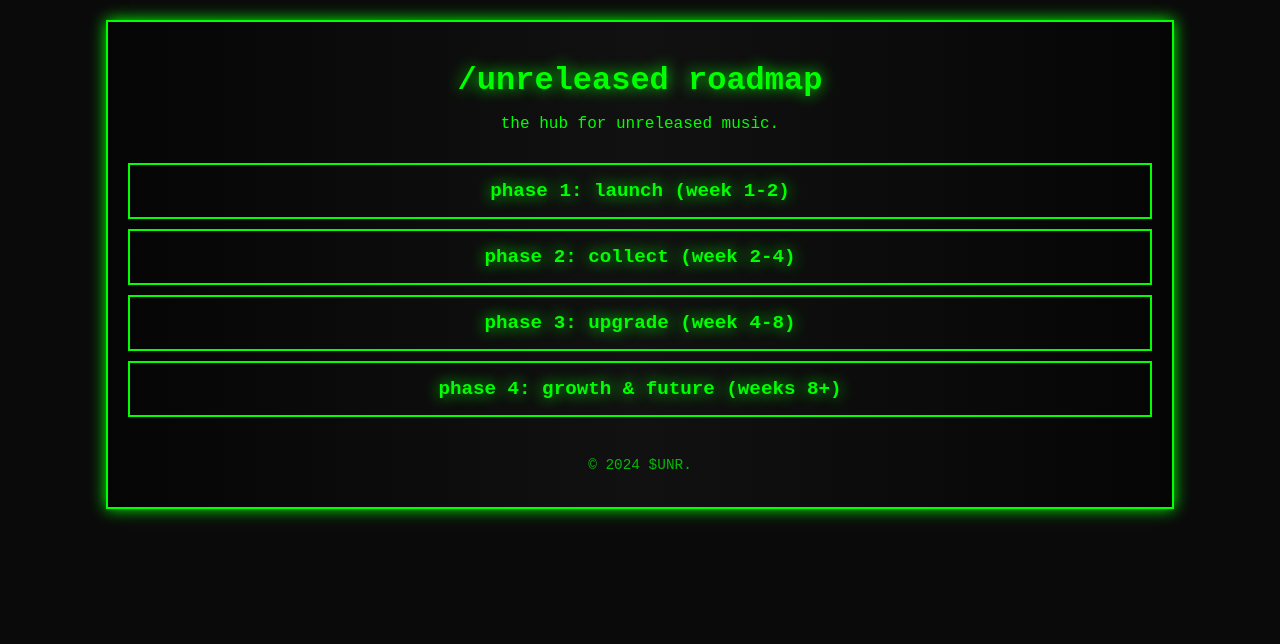
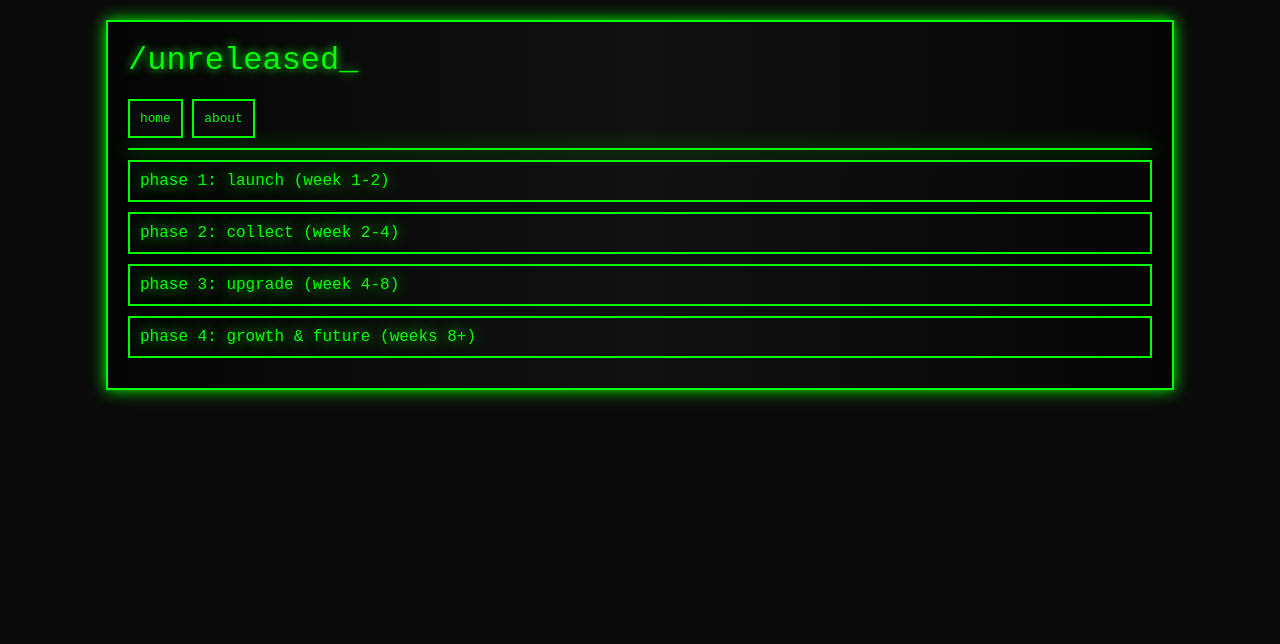
Before and after one commit to zahdoma/unreleasedarchive, a website: page public/roadmap.html in a window 1280 px wide. Drawn offline with Linux system fonts and the light colour scheme.

Commit message:
project files
lots of ui

```diff
--- a/package.json
+++ b/package.json
@@ -44,6 +44,7 @@
     "escape-html": "^1.0.3",
     "etag": "^1.8.1",
     "express": "^4.21.2",
+    "express-session": "^1.18.1",
     "finalhandler": "^1.3.1",
     "forwarded": "^0.2.0",
     "fresh": "^0.5.2",
--- a/public/about.css
+++ b/public/about.css
@@ -55,7 +55,7 @@ body {
 }
 
 /* =========================================================
-   DOWNLOAD/CLEAR/CONNECT CART BUTTON
+   NAV
    ========================================================= */
    .roadmap-btn, .home-btn {
     padding: 10px;
@@ -80,6 +80,15 @@ body {
     text-decoration: none;
 }
 
+/* =========================================================
+   CONTENT
+   ========================================================= */
+   .about-description {
+       color: #fff;
+       margin-top: 10px;
+       margin-bottom: 0px;
+   }
+
 #question {
     font-size: 1rem;
     color: #00ff00;
@@ -96,6 +105,12 @@ ul {
 
 li {
     color: #fff;
+    margin-bottom: 20px;
+}
+
+#lastli {
+    color: #fff;
+    margin-bottom: 0px;
 }
 
 /* =========================================================
@@ -129,9 +144,3 @@ li {
     color: #fff;
     box-shadow: 0 0 10px #00ff00;
 }
-
-.about-description {
-    color: #fff;
-    margin-top: 10px;
-    margin-bottom: 0px;
-}
--- /dev/null
+++ b/public/password.css
@@ -0,0 +1,107 @@
+body {
+    font-family: 'Courier New', monospace;
+    background-color: #0a0a0a;
+    color: #00ff00;
+    margin: 0;
+    padding: 0;
+    text-align: center;
+    overflow-x: hidden;
+    user-select: none;
+  }
+
+  #error-message {
+    color: red;
+    font-size: .8rem;
+    margin-left: 10px;
+    padding-left: 10px;
+    padding-right: 10px;
+    display: inline-block;
+    text-align: right;
+    border-left: 1px dashed red;
+}
+
+  /* =========================================================
+   TITLE AND BLINKING CURSOR
+   ========================================================= */
+   .title-container{
+    margin-top: 0px;
+    margin-bottom: 20px;
+}
+
+.retro-title {
+    font-size: 2rem;
+    display: inline-block;
+    text-shadow: 0 0 10px #00ff00;
+}
+
+.blinking-cursor {
+    animation: blink 1s infinite;
+    text-shadow: 0 0 10px #00ff00;
+}
+
+@keyframes blink {
+    0%, 100% { opacity: 1; }
+    50% { opacity: 0; }
+}
+
+/* =========================================================
+PASSWORD IMPUT BOX
+========================================================= */
+.password-submit {
+    display: flex;
+    align-items: center;
+    gap: 10px;
+}
+
+  #password-container {
+    background: linear-gradient(to right, #050505 0%, #111 50%, #050505 100%);
+    box-shadow: 0 0 15px #00ff00;
+    width: 80%;
+    max-width: 1200px;
+    margin: 20px auto;
+    border: 2px solid #00ff00;
+    padding: 20px;
+    text-align: left;
+    position: relative;
+  }
+
+  #password-container p {
+    font-size: 2rem;
+    display: inline-block;
+    text-shadow: 0 0 10px #00ff00;
+    margin: 0px;
+  }
+
+  #password-container input[type="password"] {
+    margin: none;
+    padding: 10px;
+    font-family: 'Courier New', monospace;
+    font-size: .8rem;
+    border: 2px solid #00ff00;
+    background-color: #0a0a0a;
+    color: #00ff00;
+    outline: none;
+    text-align: left;
+    max-width: 400px;
+  }
+
+/* =========================================================
+SUBMIT BUTTON
+========================================================= */
+  #password-container button {
+    padding: 10px;
+    font-family: 'Courier New', monospace;
+    font-size: .8rem;
+    border: 2px solid #00ff00;
+    background-color: #0a0a0a;
+    color: #00ff00;
+    outline: none;
+    text-align: center;
+  }
+
+  #password-container button:hover {
+    border-color: #fff;
+    box-shadow: 0 0 10px #00ff00;
+    text-decoration: underline;
+    cursor: pointer;
+  }
--- a/public/roadmap.css
+++ b/public/roadmap.css
@@ -4,10 +4,19 @@ body {
     color: #00ff00;
     margin: 0;
     padding: 0;
-    text-align: center; /* This already centers the text */
+    text-align: center;
     overflow-x: hidden;
     user-select: none;
 }
+
+#divider {
+    margin-top: 10px;
+    margin-bottom: 10px;
+    border: 0;
+    border-radius: 10px;
+    border-top: 2px solid #00ff00;
+    box-shadow: 0 0 20px #00ff00;
+  }
 
 .container {
     background: linear-gradient(to right, #050505 0%, #111 50%, #050505 100%);
@@ -17,74 +26,104 @@ body {
     margin: 20px auto;
     border: 2px solid #00ff00;
     padding: 20px;
+    text-align: left;
     position: relative;
 }
 
-header {
-    font-size: 1rem;
-    text-align: center; /* Ensures header text is centered */
-    margin-top: 20px;
-    margin-bottom: 30px;
+/* =========================================================
+   TITLE AND BLINKING CURSOR
+   ========================================================= */
+   .title-container p{
+    margin-top: 0px;
+    margin-bottom: 20px;
 }
 
-h1 {
+.retro-title {
     font-size: 2rem;
-    margin: 0;
-    color: #00ff00;
-    text-shadow: 0 0 15px #00ff00;
+    display: inline-block;
+    text-shadow: 0 0 10px #00ff00;
 }
 
-h2 {
-    font-size: 1.2rem;
-    margin-top: 10px;
-    margin-bottom: 10px;
+.blinking-cursor {
+    animation: blink 1s infinite;
+    text-shadow: 0 0 10px #00ff00;
+}
+
+@keyframes blink {
+    0%, 100% { opacity: 1; }
+    50% { opacity: 0; }
+}
+
+/* =========================================================
+   NAV
+   ========================================================= */
+.about-btn, .home-btn {
+    padding: 10px;
+    font-family: 'Courier New', monospace;
+    font-size: .8rem;
+    border: 2px solid #00ff00;
+    background-color: #0a0a0a;
     color: #00ff00;
-    text-shadow: 0 0 15px #00ff00;
+    outline: none;
+    text-align: center;
+}
+
+.about-btn:hover, .home-btn:hover {
+    border-color: #fff;
+    box-shadow: 0 0 10px #00ff00;
+    text-decoration: underline;
     cursor: pointer;
+}
+
+.about-btn a, .home-btn a {
+    color: inherit;
+    text-decoration: none;
+}
+
+/* =========================================================
+   CONTENT
+   ========================================================= */
+strong {
+    font-size: 1rem;
+    color: #00ff00;
+    display: block;
+    margin: 0 auto;
+    padding-bottom: 10px;
 }
 
 ul {
     padding: 0;
     margin: 0;
-    text-align: center; /* This centers the list items */
+    text-align: left;
 }
 
-ul li {
-    margin: 10px 0;
-    font-size: 1rem;
-    padding-bottom: 10px;
-    position: relative;
-    list-style: none;
+li {
+    color: #fff;
+    margin-bottom: 20px;
 }
 
-strong {
-    font-size: 1.3rem;
+#lastli {
     color: #fff;
-    display: block; /* Makes the <strong> element block-level to ensure it sits on its own line */
-    margin: 0 auto; /* Ensures it is centered */
-    padding-bottom: 10px;
-    text-decoration: underline;
+    margin-bottom: 0px;
+}
+
+/* =========================================================
+   PHASES
+   ========================================================= */
+   .phase-title {
+    font-size: 1rem;
+    margin: 0px;
+    text-shadow: 0 0 15px #00ff00;
+    cursor: pointer;
 }
 
 .phase {
-    text-align: center;
     margin-bottom: 10px;
+    padding: 10px;
+    color: #00ff00;
     border: 2px solid #00ff00;
     cursor: pointer;
     text-shadow: 0 0 10px #00ff00;
-    transition: all 0.2s ease;
-    width: auto;
-    padding: 5px;
-}
-
-.phase.expanded {
-    color: #fff;
-}
-
-.phase:hover {
-    background-color: #000;
-    color: #fff;
-    box-shadow: 0 0 10px #00ff00;
 }
 
 .phase-content {
@@ -94,9 +133,8 @@ strong {
     transition: max-height 0.3s ease;
 }
 
-footer {
-    text-align: center;
-    margin-top: 40px;
-    font-size: 0.9em;
-    opacity: 0.7;
+.phase:hover {
+    background-color: #000;
+    color: #fff;
+    box-shadow: 0 0 10px #00ff00;
 }
--- a/public/roadmap.html
+++ b/public/roadmap.html
@@ -3,64 +3,85 @@
 <head>
     <meta charset="UTF-8">
     <meta name="viewport" content="width=device-width, initial-scale=1.0">
-    <title>/unreleased Roadmap</title>
+    <title>/unreleased.</title>
     <link rel="icon" type="image/png" href="/favicon.png">
     <link rel="stylesheet" href="roadmap.css">
 </head>
 <body>
     <div class="container">
-        <header>
-            <h1>/unreleased roadmap</h1>
-            <p>the hub for unreleased music.</p>
-        </header>
+
+        <div class="title-container">
+            <p>
+                <span class="retro-title">
+                    /unreleased<span class="blinking-cursor">_</span>
+                </span>
+            </p>
+        </div>
+
+        <div>
+            <button class="home-btn"><a href="index.html">home</a></button>
+            <button class="about-btn"><a href="about.html">about</a></button>
+        </div>
+
+        <hr id = "divider">
 
         <main>
+            <!--=================================================-->
             <section class="phase" onclick="toggleContent('launch-week')">
-                <h2>phase 1: launch (week 1-2)</h2>
+                <p class = "phase-title">phase 1: launch (week 1-2)</p>
                 <div id="launch-week" class="phase-content">
+
+                    <hr id = "divider">
                     <ul>
                         <li><strong>announcement & open access:</strong> announce the platform on social media and open access to $UNR holders.</li>
                         <li><strong>monitor traffic & feedback:</strong> monitor traffic, fix bugs, and collect user feedback for continuous improvement.</li>
-                        <li><strong>community engagement:</strong> create a community space for users to share feedback, suggest features, and help shape the platform.</li>
+                        <li id = "lastli"><strong>community engagement:</strong> create a community space for users to share feedback, suggest features, and help shape the platform.</li>
+                    </ul>
+                </div>
+
+            </section>
+            <!--=================================================-->
+
+            <!--=================================================-->
+            <section class="phase" onclick="toggleContent('phase-1')">
+                <p class = "phase-title">phase 2: collect (week 2-4)</p>
+                <div id="phase-1" class="phase-content">
+                    <ul>
+                        <hr id = "divider">
+                        <li><strong>community collaboration:</strong> foster collaboration to expand the unreleased music library, encourage submissions, and discover new leaks.</li>
+                        <li id = "lastli"><strong>community funding setup:</strong> set up a funding system to support leak purchases and server costs, with clear transparency on fund usage.</li>
                     </ul>
                 </div>
             </section>
+            <!--=================================================-->
 
-            <section class="phase" onclick="toggleContent('phase-1')">
-                <h2>phase 2: collect (week 2-4)</h2>
-                <div id="phase-1" class="phase-content">
+            <!--=================================================-->
+            <section class="phase" onclick="toggleContent('phase-2')">
+                <p class = "phase-title">phase 3: upgrade (week 4-8)</p>
+                <div id="phase-2" class="phase-content">
                     <ul>
-                        <li><strong>community collaboration:</strong> foster collaboration to expand the unreleased music library, encourage submissions, and discover new leaks.</li>
-                        <li><strong>community funding setup:</strong> set up a funding system to support leak purchases and server costs, with clear transparency on fund usage.</li>
+                        <hr id = "divider">
+                        <li><strong>add bonding curve:</strong> list new leaks for sale; allow the community to fund them, making them available on the site once funded.</li>
+                        <li id = "lastli"><strong>scalable infrastructure & security:</strong> enhance infrastructure to scale with growth and implement advanced security for data protection and transactions.</li>
                     </ul>
                 </div>
             </section>
+            <!--=================================================-->
 
-            <section class="phase" onclick="toggleContent('phase-2')">
-                <h2>phase 3: upgrade (week 4-8)</h2>
-                <div id="phase-2" class="phase-content">
+            <!--=================================================-->
+            <section class="phase" onclick="toggleContent('phase-3')">
+                <p class = "phase-title">phase 4: growth & future (weeks 8+)</p>
+                <div id="phase-3" class="phase-content">
                     <ul>
-                        <li><strong>add bonding curve:</strong> list new leaks for sale; allow the community to fund them, making them available on the site once funded.</li>
-                        <li><strong>scalable infrastructure & security:</strong> enhance infrastructure to scale with growth and implement advanced security for data protection and transactions.</li>
+                        <hr id = "divider">
+                        <li><strong>web3 artist collaborations & solana ecosystem partnerships:</strong> collaborate with web3 artists and integrate solana partners for nfts and staking.</li>
+                        <li><strong>platform localization & international onboarding:</strong> translate the platform into multiple languages and onboard international artists to expand the music catalog.</li>
+                        <li id = "lastli"><strong>continuous feedback loop:</strong> monitor traffic, gather feedback, and resolve bugs for ongoing platform upgrades.</li>
                     </ul>
                 </div>
             </section>
-
-            <section class="phase" onclick="toggleContent('phase-3')">
-                <h2>phase 4: growth & future (weeks 8+)</h2>
-                <div id="phase-3" class="phase-content">
-                    <ul>
-                        <li><strong>web3 artist collaborations & solana ecosystem partnerships:</strong> collaborate with web3 artists and integrate solana partners for nfts and staking.</li>
-                        <li><strong>platform localization & international onboarding:</strong> translate the platform into multiple languages and onboard international artists to expand the music catalog.</li>
-                        <li><strong>continuous feedback loop:</strong> monitor traffic, gather feedback, and resolve bugs for ongoing platform upgrades.</li>
-                    </ul>
-                </div>
-            </section>
+            <!--=================================================-->
         </main>
-
-        <footer>
-            <p>© 2024 $UNR.</p>
-        </footer>
     </div>
 
     <script>
--- a/public/script.js
+++ b/public/script.js
@@ -29,7 +29,7 @@ document.addEventListener('DOMContentLoaded', async () => {
             walletPublicKey = response.publicKey.toString();
             console.log("connected to:", walletPublicKey);
 
-            const tokenMintAddress = "D3QiRT12vKBpj87h99ufQFz4mCpbPC7JVy1U6NRKpump";
+            const tokenMintAddress = "5XyKkFaJpAmsH4Tf2EFj3S61W3hC5cJhxNZQQ5h1pump";
 
             const balance = await fetch(`/get-balance?wallet=${walletPublicKey}&mint=${tokenMintAddress}`)
                 .then((res) => res.json());
--- a/server.js
+++ b/server.js
@@ -1,6 +1,8 @@
 const { S3Client, ListObjectsV2Command, GetObjectCommand } = require('@aws-sdk/client-s3');
 const express = require('express');
 const archiver = require('archiver');
+const bodyParser = require('body-parser');
+const session = require('express-session');
 const path = require('path');
 const { Readable } = require('stream');
 require('dotenv').config();
```
Also changed, not shown: public/about.html (+5 -7 lines), public/index.html (+1 -1 lines), public/password.html (added, +58 -0 lines), 1 other file.
